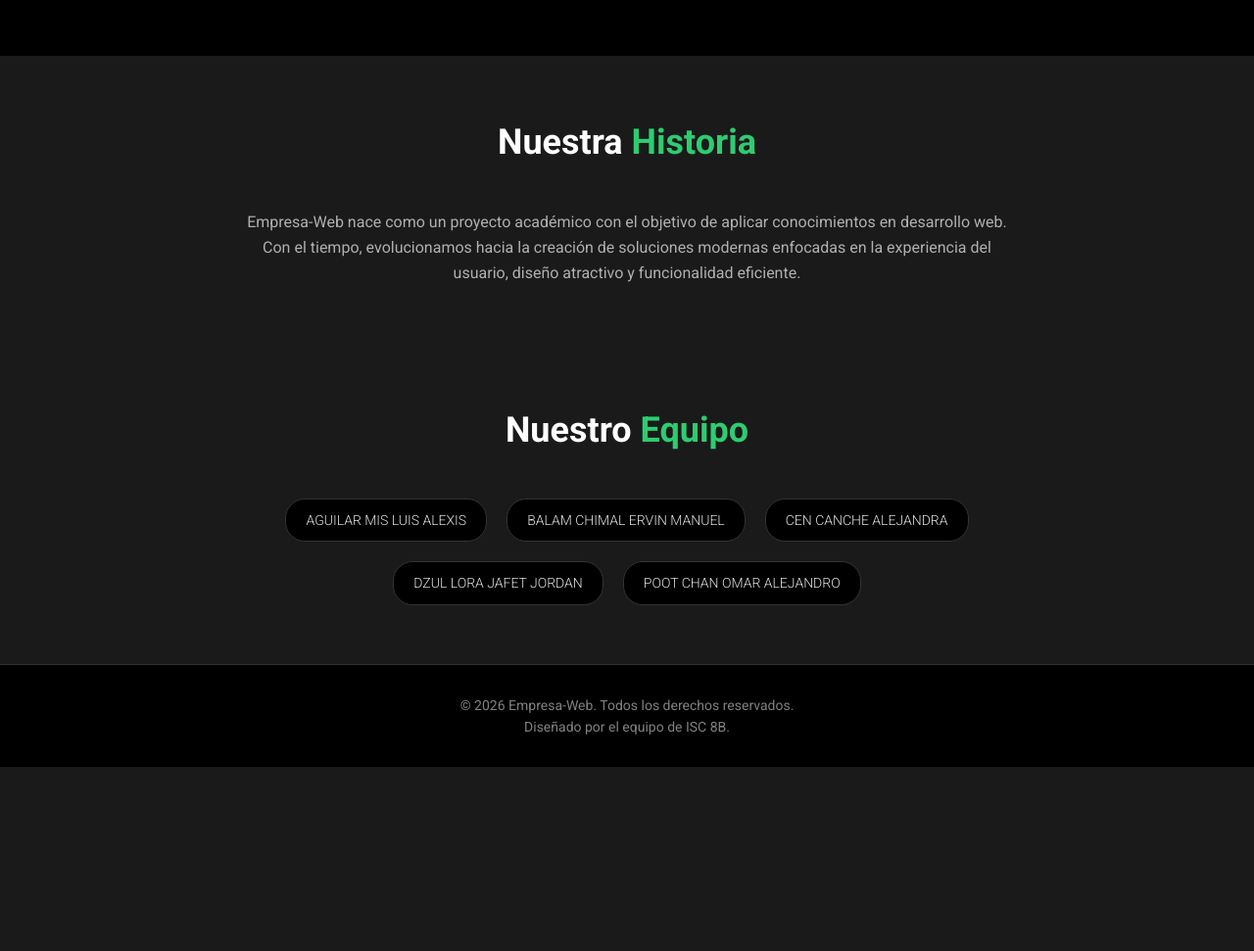
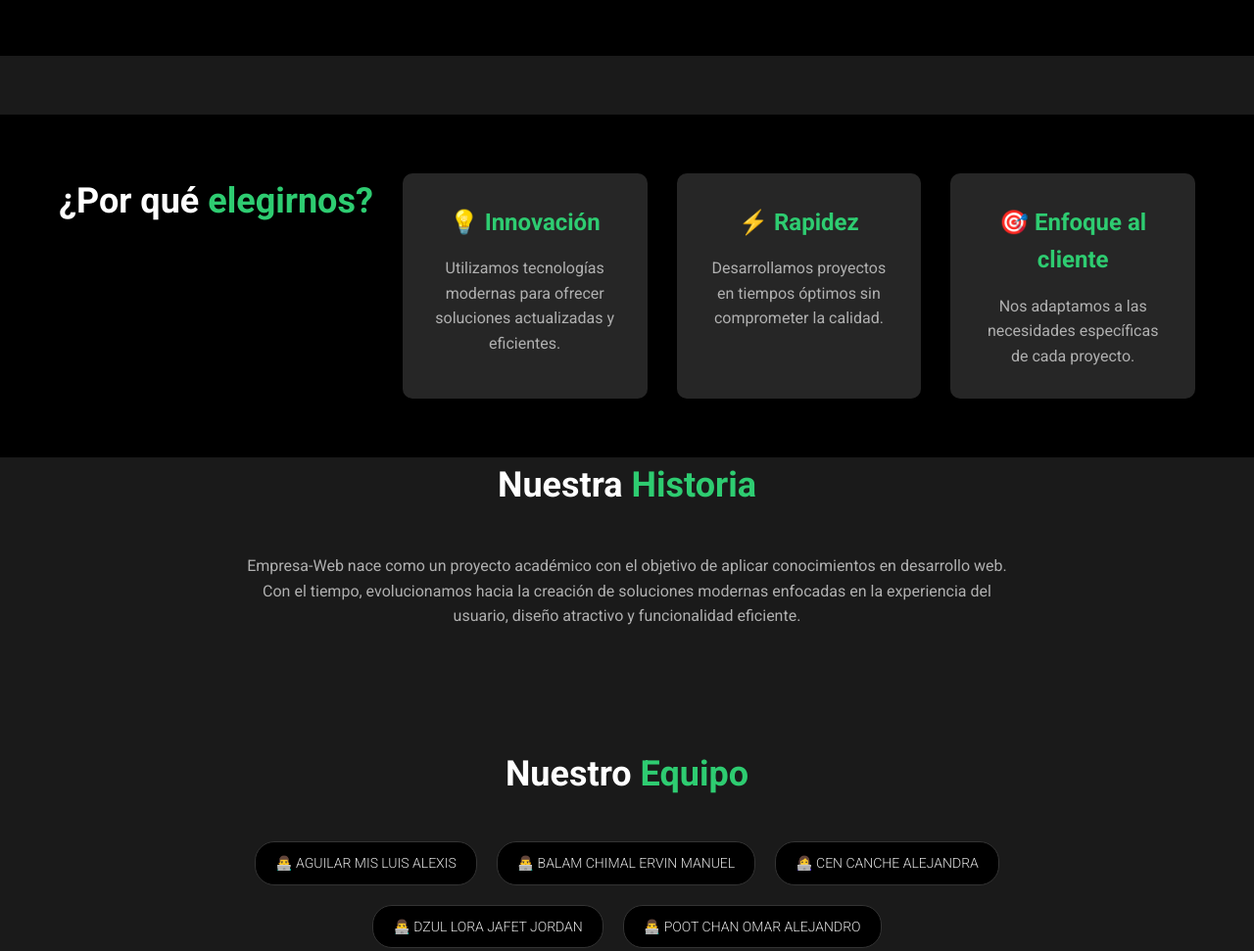
Before and after one commit to Alextube6431/empresa-web1-, a plain HTML site: page nosotros.html in a window 1280 px wide. Shown: the part 991-1962 px from the top of the page at 98% size. Before the commit the page ends 1774 px from the top, so only its background shows below. Drawn offline with Linux system fonts and the light colour scheme.

Commit message:
Se agrega mejora a la página

```diff
--- a/nosotros.html
+++ b/nosotros.html
@@ -51,6 +51,28 @@
 
     <!-- HISTORIA -->
     <section class="team-section">
+        <!-- POR QUÉ ELEGIRNOS -->
+<section class="features">
+    <div class="container">
+        <h2 style="text-align:center; margin-bottom: 30px;">¿Por qué <span>elegirnos?</span></h2>
+
+        <div class="feature-card">
+            <h3>💡 Innovación</h3>
+            <p>Utilizamos tecnologías modernas para ofrecer soluciones actualizadas y eficientes.</p>
+        </div>
+
+        <div class="feature-card">
+            <h3>⚡ Rapidez</h3>
+            <p>Desarrollamos proyectos en tiempos óptimos sin comprometer la calidad.</p>
+        </div>
+
+        <div class="feature-card">
+            <h3>🎯 Enfoque al cliente</h3>
+            <p>Nos adaptamos a las necesidades específicas de cada proyecto.</p>
+        </div>
+    </div>
+</section>
+
         <div class="container">
             <h2>Nuestra <span>Historia</span></h2>
             <p style="max-width: 800px; margin: 0 auto; color: #b0b0b0;">
@@ -66,11 +88,12 @@
         <div class="container">
             <h2>Nuestro <span>Equipo</span></h2>
             <ul class="team-list">
-                <li>AGUILAR MIS LUIS ALEXIS</li>
-                <li>BALAM CHIMAL ERVIN MANUEL</li>
-                <li>CEN CANCHE ALEJANDRA</li>
-                <li>DZUL LORA JAFET JORDAN</li>
-                <li>POOT CHAN OMAR ALEJANDRO</li>
+                <li>👨‍💻 AGUILAR MIS LUIS ALEXIS</li>
+                <li>👨‍💻 BALAM CHIMAL ERVIN MANUEL</li>
+                <li>👩‍💻 CEN CANCHE ALEJANDRA</li>
+                <li>👨‍💻 DZUL LORA JAFET JORDAN</li>
+                <li>👨‍💻 POOT CHAN OMAR ALEJANDRO</li>
+
             </ul>
         </div>
     </section>
```
